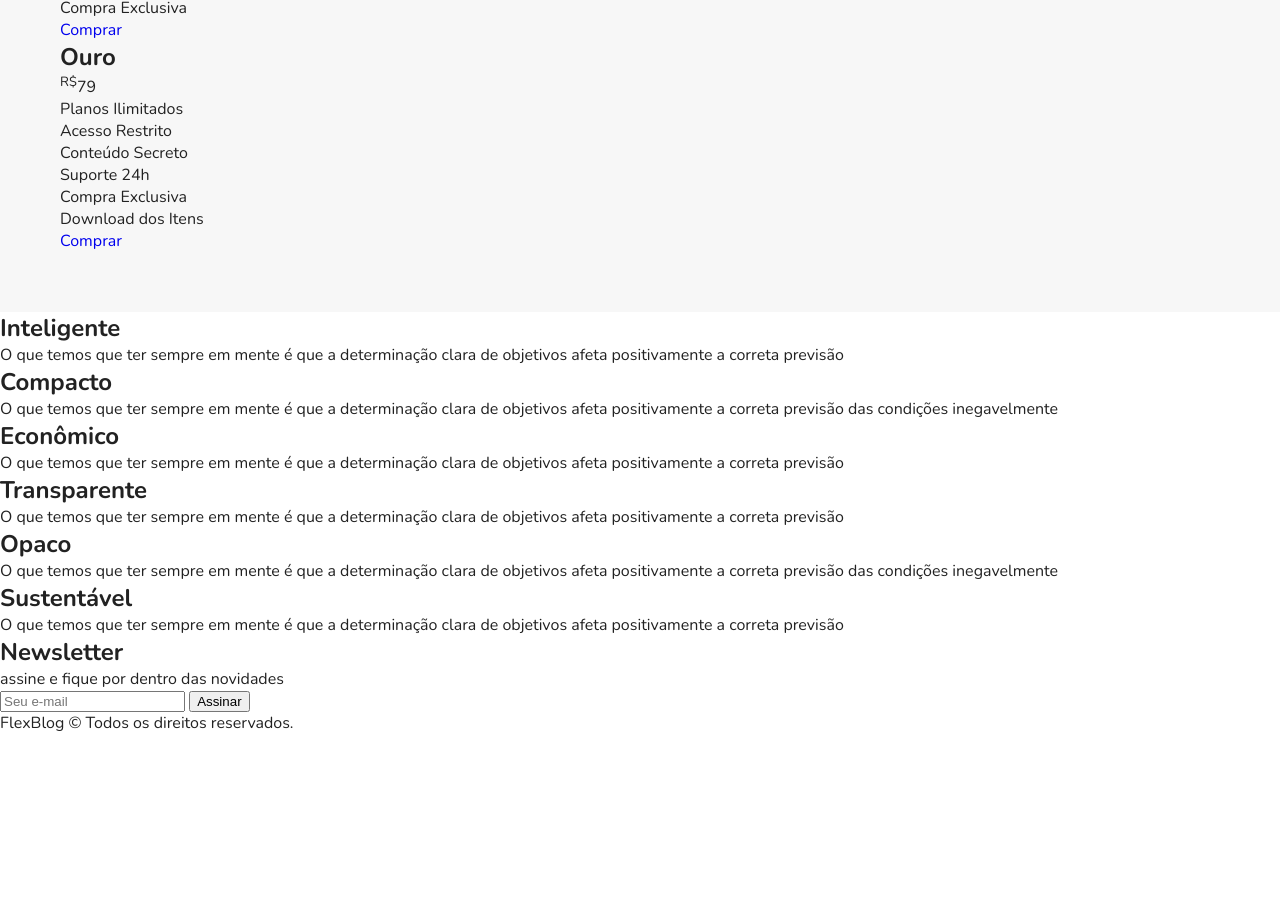
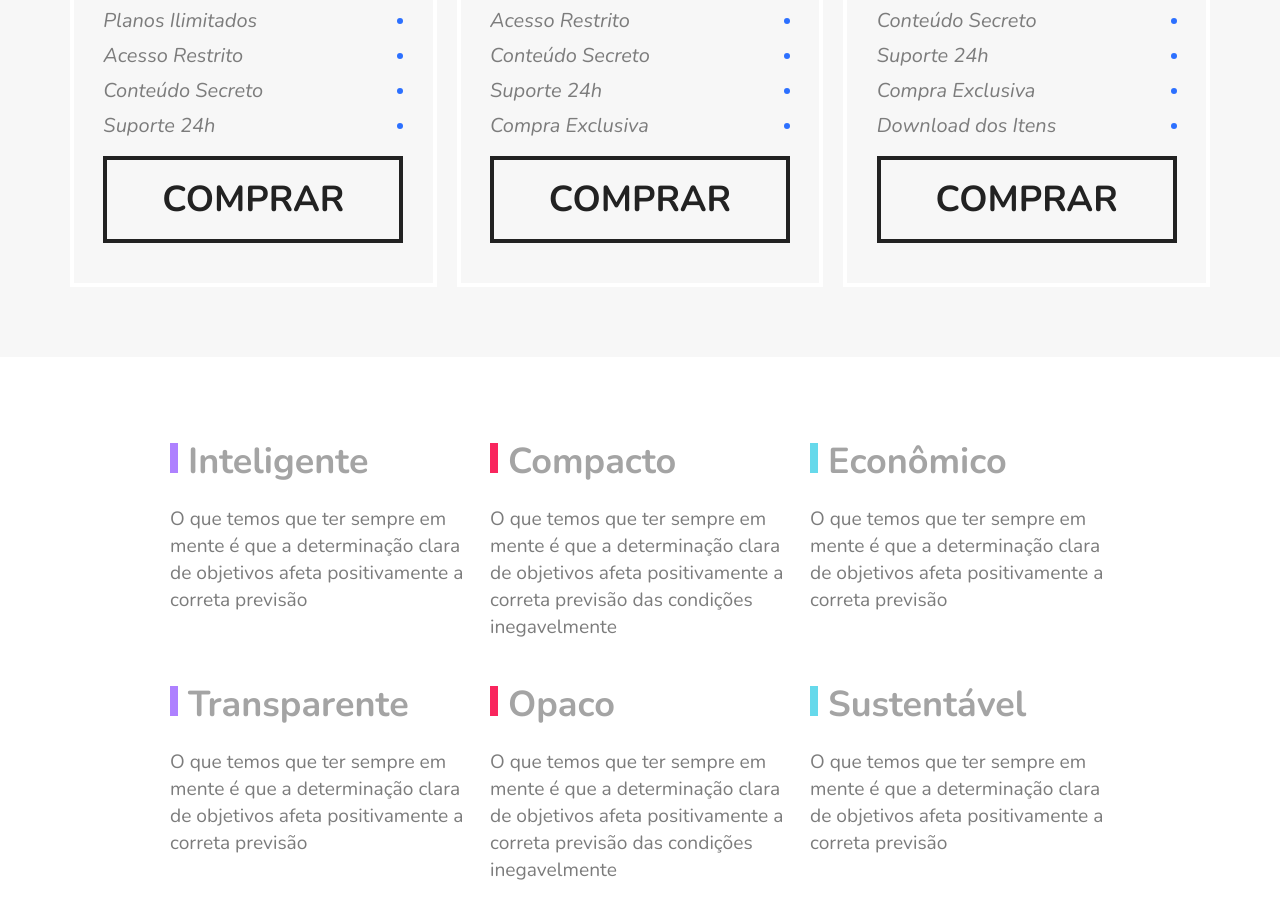
Before and after one commit to ridneto/origamid, a plain HTML site: page flex-css/index.html in a window 1280 px wide. Shown: the part 2177-3084 px from the top of the page. Before the commit the page ends 2911 px from the top, so only its background shows below. Drawn offline with nearby package versions, Linux system fonts and the light colour scheme.

Commit message:
Adicionad style a página inteira

```diff
--- a/flex-css/css/style.css
+++ b/flex-css/css/style.css
@@ -175,4 +175,220 @@ img {
 .preco {
     background: #f7f7f7;
     padding: 60px;
+    display: flex;
+    flex-wrap: wrap;
+    align-items: flex-end;
 }
+
+.preco-item {
+    flex: 1 1 260px;
+    border: 4px solid white;
+    padding: 20px;
+    margin: 10px;
+    text-align: center;
+    /*min-width: 260px;
+    /* DEFINIR A BAIXO DE 280, DICA (quebra no safari) */
+}
+
+.preco-item h2{
+    font-size: 3em;
+    color: #a4a4a4;
+    text-align: center;
+    margin-top: 20px;
+}
+
+.preco-item span{
+    max-width: 300px;
+    margin: 20px auto;
+    display: block;
+    text-align: center;
+    font-weight: bold;
+    padding: 10px 0 5px 0;
+    border-top: 4px solid white;
+    border-bottom: 4px solid white;
+    font-size: 3em;
+}
+
+.preco-item sup{
+    font-size: 1.5rme;
+}
+
+.preco-item ul {
+    max-width: 300px;
+    margin: 20px auto;
+    font-size: 1.25em;
+    line-height: 1;
+    font-style: italic;
+    color: #7c7c7c;
+}
+
+.preco-item li{
+    display: flex;
+    justify-content: space-between;
+    align-items: center;
+    margin-bottom: 15px;
+}
+
+.preco-item li::after{
+    content: '';
+    display: block;
+    width: 6px;
+    height: 6px;
+    background: #2c70ff;
+    border-radius: 50%;
+}
+
+.preco-item a {
+    max-width: 300px;
+    display: block;
+    margin: 20px auto;
+    border: 4px solid;
+    color: #222222;
+    text-transform: uppercase;
+    font-weight: bold;
+    font-size: 2.25em;
+    padding: 15px 0;
+    text-align: center;
+}
+
+@media (max-width: 800px){
+    .preco{
+        padding-left: 10px;
+        padding-right: 10px;
+    }
+    .preco .preco-item:nth-child(3){
+        order: -2;
+    }
+    .preco .preco-item:nth-child(2){
+        order: -1;
+    }
+}
+
+
+/*qualidade e sincronia*/
+
+.qualidade{
+    max-width: 960px;
+    margin: 60px auto;
+    display: flex;
+    flex-wrap: wrap;
+}
+
+.qualidade-item {
+    flex: 1 1 300px;
+    margin: 20px 10px;
+}
+
+.qualidade-item h2{
+    font-size: 2.25em;
+    color: #a4a4a4;
+    margin-bottom: 20px;
+}
+
+.qualidade-item h2::before{
+    content: '';
+    display: inline-block;
+    width: 8px;
+    height: 30px;
+    margin-right: 10px;
+    background: blue;
+}
+
+.qualidade-item:nth-of-type(3n+1) h2:before{
+    background: #ae81ff;
+}
+.qualidade-item:nth-of-type(3n+2) h2:before{
+    background: #f9265e;
+}
+.qualidade-item:nth-of-type(3n+3) h2:before{
+    background: #66d9eb;
+}
+
+.qualidade-item p{
+    font-size: 1.2em;
+    line-height: 1.4;
+    color: #7c7c7c;
+}
+
+/*newsletter*/
+
+.newsletter{
+    background: #f7f7f7;
+    padding: 60px calc((100% - 960px) / 2);
+    display: flex;
+    flex-wrap: wrap;
+}
+
+.newsletter-info{
+    flex: 1 1 240px;
+    margin: 0 10px;
+}
+
+.newsletter-info h1 {
+	font-size: 3em;
+	color: #a4a4a4;
+}
+
+.newsletter-info p{
+    font-size: 1.25em;
+    font-style: italic;
+    max-width: 230px;
+    color: #7c7c7c;
+    margin-bottom: 10px;
+}
+
+.newsletter-form{
+    flex: 2 1 260px;
+    margin: 0 10px;
+    align-self: center;
+    display: flex;
+    flex-wrap: wrap;
+}
+
+.newsletter-form input{
+    flex: 3 1 260px;
+    font-size: 1.25em;
+    color: #7c7c7c;
+    font-family: "Nunito", Helvetica, Arial, sans-serif;
+    font-style: italic;
+    border: 4px solid #2c70ff;
+    background: transparent;
+    padding: 15px 10px;
+    margin: 0px;
+    border-radius: 0px;
+}
+
+.newsletter-form button{
+    flex: 1 1 260px;
+    font-family: "Nunito", Helvetica, Arial, sans-serif;
+    font-size: 2.25em;
+    font-weight: bold;
+    text-transform: uppercase;
+    background: #2c70ff;
+    margin: 0px;
+    cursor: pointer;
+    border: 0px;
+    padding: 15px 10px;
+}
+
+@media (max-width: 600px){
+    .newsletter-form button{
+        font-size: 1.5em;
+    }
+}
+
+/*footer*/
+
+.footer {
+	display: flex;
+	background: #2c70ff;
+	height: 200px;
+	align-items: center;
+}
+
+.footer p {
+	flex: 1;
+	text-align: center;
+	font-size: 2.25em;
+	color: #122ab2;
+}
```
